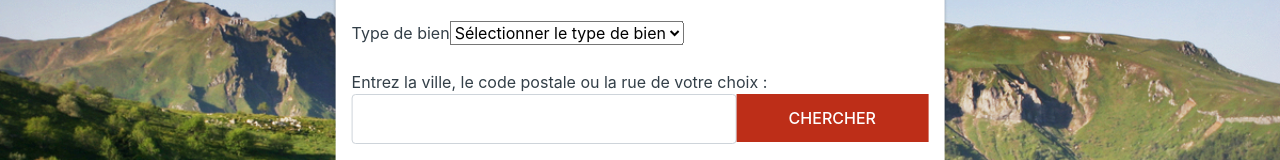
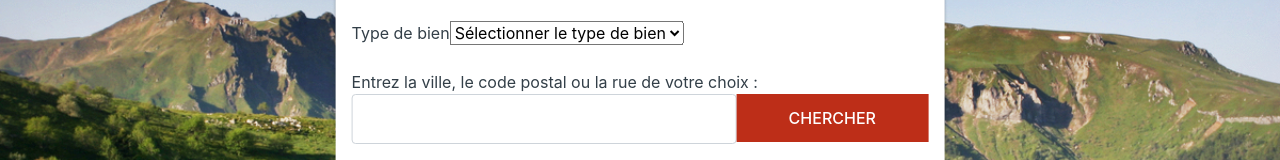
Before and after one commit to Thomasorus/la-montagne, a Nuxt app: page / in a window 1280 px wide. Shown: the part 197-357 px from the top of the page. Built offline with nearby package versions, Linux system fonts and the light colour scheme; data requests are answered from the project's data file.

Commit message:
Fixed typo

```diff
--- a/components/SearchAdress.vue
+++ b/components/SearchAdress.vue
@@ -1,7 +1,7 @@
 <template>
   <div class="wrapper">
     <label for="geo-search" style="grid-area: label"
-      >Entrez la ville, le code postale ou la rue de votre choix :</label
+      >Entrez la ville, le code postal ou la rue de votre choix :</label
     >
     <input type="text" id="geo-search" v-model="search" />
     <small id="search-error" style="display: none; grid-area: error"
```
